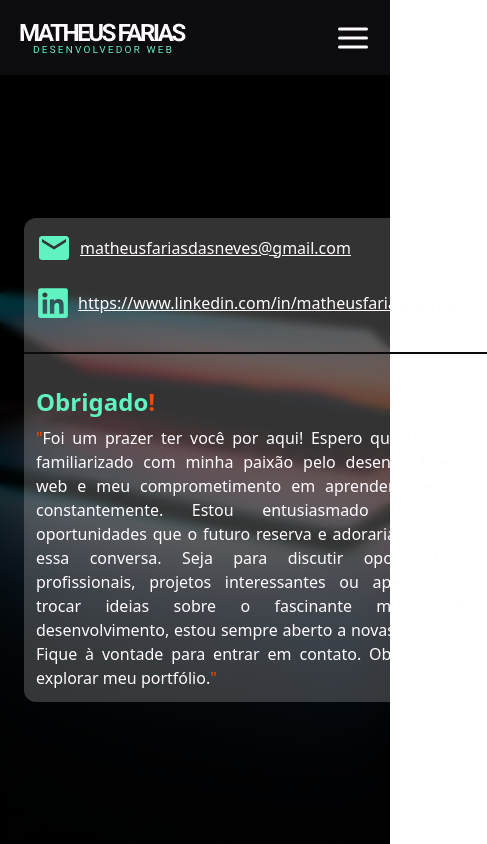
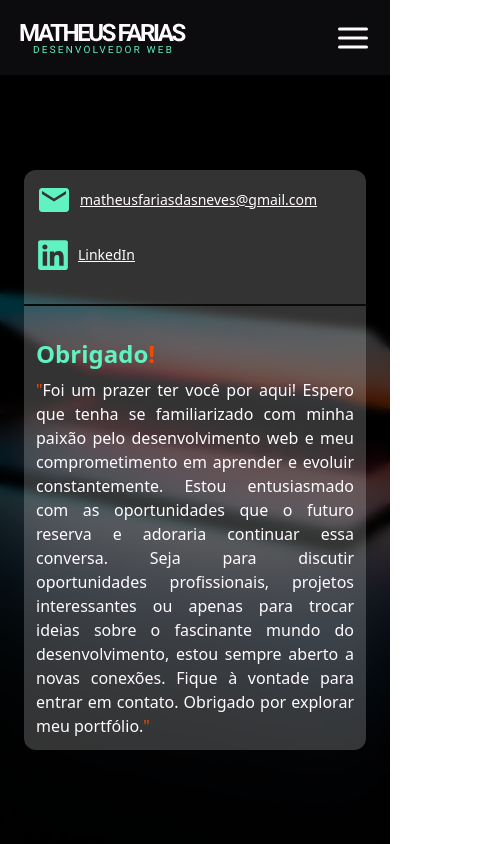
Before and after one commit to oMatheus-Farias/myportfolio, a React (Vite) app: page /contacts in a window 390 px wide. Shown: the whole page, 487 px wide, since content can reach past the window. Built offline with nearby package versions, Linux system fonts and the light colour scheme.

Commit message:
fix: Garantir que o texto de email e linkedIn se adapte conforme o tamanho da tela

```diff
--- a/src/pages/contacts/index.tsx
+++ b/src/pages/contacts/index.tsx
@@ -33,7 +33,7 @@ export default function Contacts() {
                 className="flex items-center gap-2"
               >
                 <MdEmail color="#61F2C2" size={36} />
-                <p className="text-textColor underline" >matheusfariasdasneves@gmail.com</p>
+                <p className="text-textColor underline text-sm sm:text-base" >matheusfariasdasneves@gmail.com</p>
               </a>
             </section>
             <section className="mt-5" >
@@ -44,7 +44,7 @@ export default function Contacts() {
                 <FaLinkedin color="#61F2C2" size={34}
 
                 />
-                <p className="text-textColor underline" >https://www.linkedin.com/in/matheusfariasdasneves</p>
+                <p className="text-textColor underline text-sm sm:text-base" >LinkedIn</p>
               </a>
             </section>
           </div>
```
